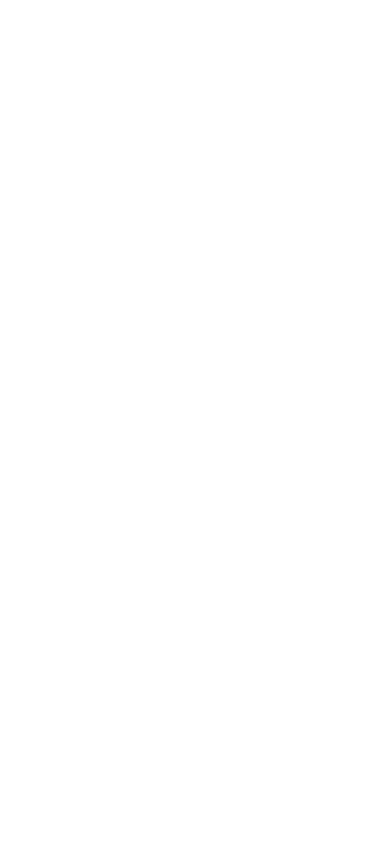
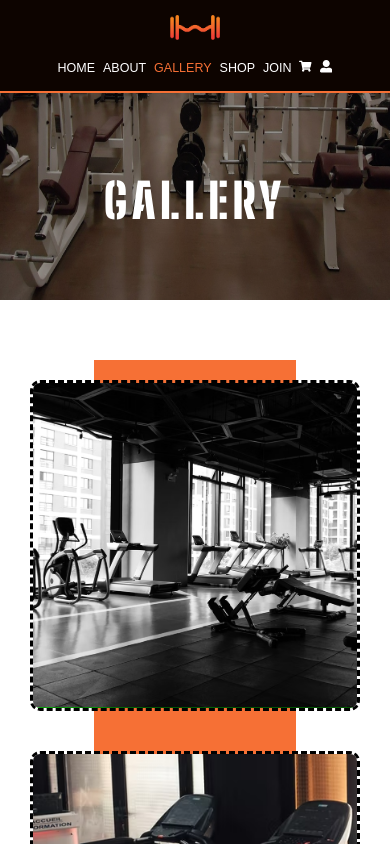
Before and after one commit to arora-jasjot/gym-website, a React (Create React App) app: page /gallery in a window 390 px wide. Before the commit this address had no page. Shown: the top 844 px of the page. Built offline with nearby package versions, Linux system fonts and the light colour scheme; a web font is replaced by a local one.

Commit message:
Gallery Page Images

```diff
--- a/src/App.css
+++ b/src/App.css
@@ -119,6 +119,8 @@
     color: black;
     height: fit-content;
     padding: 60px 0 60px 0;
+    position: relative;
+    overflow: hidden;
 }
 
 .paragraph {
--- a/src/App.js
+++ b/src/App.js
@@ -7,12 +7,16 @@
 
 import Home from './Pages/Home/Home';
 import About from './Pages/About/About';
+import Gallery from "./Pages/Gallery/Gallery";
+
+
 function App() {
   return (
     <div className="App">
       <Routes>
         <Route path="/" element={<Home />} />
         <Route path="about" element={<About />} />
+        <Route path="gallery" element={<Gallery />} />
       </Routes>
     </div>
   );
--- a/src/Components/Navbar/Navbar.jsx
+++ b/src/Components/Navbar/Navbar.jsx
@@ -17,7 +17,7 @@
                 <div className={`flex align-center ${styles.navsList}`}>
                     <Link to='/'><div className={currentPage === 'Home' ? 'text-primary-color' : ""}>Home</div></Link>
                     <Link to='/about'><div className={currentPage === 'About' ? 'text-primary-color' : ""}>About</div></Link>
-                    <Link to='/'><div className={currentPage === 'Gallery' ? 'text-primary-color' : ""}>Gallery</div></Link>
+                    <Link to='/gallery'><div className={currentPage === 'Gallery' ? 'text-primary-color' : ""}>Gallery</div></Link>
                     <Link to='/'><div className={currentPage === 'Shop' ? 'text-primary-color' : ""}>Shop</div></Link>
                     <Link to='/'><div className={currentPage === 'Join' ? 'text-primary-color' : ""}>Join</div></Link>
                     <Link to='/'><div className={currentPage === 'Cart' ? 'text-primary-color' : ""}><FaShoppingCart /></div></Link>
--- /dev/null
+++ b/src/Pages/Gallery/Gallery.jsx
@@ -0,0 +1,54 @@
+import React, { Component } from 'react'
+import styles from './Gallery.module.css';
+import Navbar from '../../Components/Navbar/Navbar';
+import Footer from '../../Components/Footer/Footer';
+import bgImg from '../../Media/gallery-bg.png'
+
+import image1 from '../../Media/Gallery/01.png'
+import image2 from '../../Media/Gallery/02.png'
+import image3 from '../../Media/Gallery/03.png'
+import image4 from '../../Media/Gallery/04.png'
+
+export default class Gallery extends Component {
+    render() {
+        return (
+            <>
+                <Navbar currentPage='Gallery' bgColor='dark' />
+                <div className={`${styles.gallery}`}>
+                    <div className='image-header'>
+                        <img src={bgImg} alt="" />
+                        <div>GALLERY</div>
+                    </div>
+                    <div className='content-section'>
+                        <div className={styles.background}>
+                            <div className={styles.bgBox}>
+                                <div className={styles.bgColor1}></div>
+                                <div className={styles.bgColor2}></div>
+                            </div>
+                            <div className={styles.bgBox}>
+                                <div className={styles.bgColor2}></div>
+                                <div className={styles.bgColor1}></div>
+                            </div>
+                        </div>
+                        <div className={styles.images}>
+                            <div className={styles.thumbnail}> <img src={image1} alt="image1" /> </div>
+                            <div className={styles.thumbnail}> <img src={image2} alt="image2" /> </div>
+                            <div className={styles.thumbnail}> <img src={image3} alt="image3" /> </div>
+                            <div className={styles.thumbnail}> <img src={image4} alt="image4" /> </div>
+                            <div className={styles.thumbnail}> <img src={image1} alt="image1" /> </div>
+                            <div className={styles.thumbnail}> <img src={image2} alt="image2" /> </div>
+                            <div className={styles.thumbnail}> <img src={image3} alt="image3" /> </div>
+                            <div className={styles.thumbnail}> <img src={image4} alt="image4" /> </div>
+                            <div className={styles.thumbnail}> <img src={image1} alt="image1" /> </div>
+                            <div className={styles.thumbnail}> <img src={image2} alt="image2" /> </div>
+                            <div className={styles.thumbnail}> <img src={image3} alt="image3" /> </div>
+                            <div className={styles.thumbnail}> <img src={image4} alt="image4" /> </div>
+                        </div>
+                    </div>
+                    <div className={styles.pagination}> </div>
+                </div>
+                <Footer currentPage='About' bgColor='dark' />
+            </>
+        )
+    }
+}
--- /dev/null
+++ b/src/Pages/Gallery/Gallery.module.css
@@ -0,0 +1,145 @@
+.gallery {
+    width: 100%;
+    margin-top: 50px;
+    min-height: calc(100vh - 100px);
+}
+
+.images {
+    width: 100%;
+    max-width: 1000px;
+    margin: auto;
+    height: fit-content;
+    display: flex;
+    justify-content: space-between;
+    align-items: center;
+    flex-wrap: wrap;
+}
+
+.thumbnail {
+    width: 200px;
+    height: 200px;
+    border-radius: 10px;
+    border: 3px dashed black;
+    overflow: hidden;
+    margin: 20px;
+}
+
+.thumbnail img {
+    width: 100%;
+}
+
+.background {
+    width: 100%;
+    height: calc(100% - 120px);
+    position: absolute;
+    z-index: -1;
+    display: flex;
+    justify-content: space-between;
+    align-items: center;
+    padding: 0 80px 0 80px;
+}
+
+.bgBox {
+    height: calc(100%);
+    width: 200px;
+}
+
+.bgColor1 {
+    height: 70%;
+    width: 100%;
+    background-color: var(--primary-color);
+}
+
+.bgColor2 {
+    height: 30%;
+    width: 100%;
+    background-color: transparent
+}
+
+@media screen and (max-width: 1010px) {
+    .thumbnail {
+        width: 170px;
+        height: 170px;
+    }
+    .bgBox {
+        width: 170px;
+    }
+}
+
+@media screen and (max-width: 884px) {
+    .thumbnail {
+        width: 200px;
+        height: 200px;
+    }
+    .bgBox {
+        width: 180px;
+    }
+}
+
+@media screen and (max-width: 758px) {
+    .thumbnail {
+        width: 160px;
+        height: 160px;
+    }
+    .bgBox {
+        width: 170px;
+    }
+    .background {
+        padding: 0 50px 0 50px;
+    }
+}
+
+@media screen and (max-width: 632px) {
+    .images {
+        justify-content: center;
+    }
+    .thumbnail {
+        width: 200px;
+        height: 200px;
+    }
+    .bgBox {
+        width: 180px;
+    }
+}
+
+@media screen and (max-width: 505px) {
+    .thumbnail {
+        width: 150px;
+        height: 150px;
+    }
+    .bgBox {
+        width: 130px;
+    }
+}
+
+@media screen and (max-width: 400px) {
+    .thumbnail {
+        width: 100%;
+        aspect-ratio: 1;
+        height: auto;
+    }
+    .background {
+        justify-content: center;
+    }
+    .bgBox {
+        width: 75%;
+    }
+    .bgBox:nth-of-type(2) {
+        display: none;
+    }
+    .bgColor1 {
+        height: 100%;
+    }
+    .bgColor2 {
+        height: 0;
+    }
+}
+
+.pagination {
+    width: 80%;
+    max-width: 500px;
+    height: 30px;
+    background-color: aqua;
+    margin: 50px auto;
+    margin-top: -40px;
+}
```
Also changed, not shown: src/Media/Gallery/03.png, src/Media/gallery-bg.png (added).
